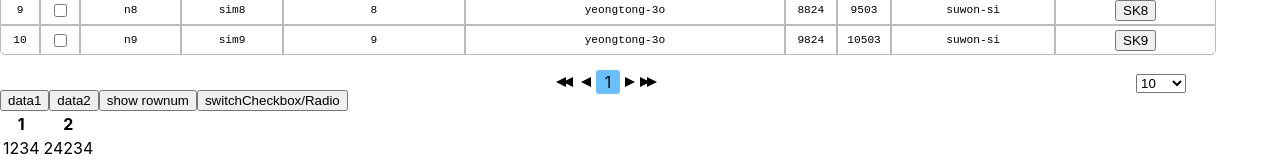
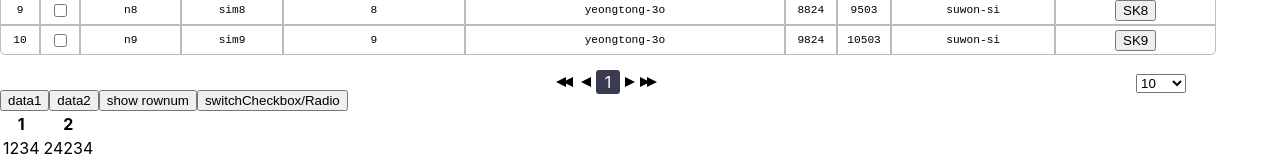
Before and after one commit to jaekyu-sim/hummingbird-component, a React (Create React App) app: page / in a window 1280 px wide. Shown: the part 481-641 px from the top of the page. Built offline with nearby package versions, Linux system fonts and the light colour scheme.

Commit message:
오류 수정 | css 외부로 적용 안되도록 수정#5

```diff
--- a/package.json
+++ b/package.json
@@ -1,6 +1,6 @@
 {
   "name": "hummingbird-component",
-  "version": "1.0.21",
+  "version": "1.0.22",
   "main": "dist/index.js",
   "private": false,
   "files": [ "dist", "README.md" ],
--- a/src/components/HummingTable/HummingTable.css
+++ b/src/components/HummingTable/HummingTable.css
@@ -178,8 +178,9 @@
 }
 
 #hummingbird .paginationNum.selected {
-  background-color: #6ac0fd;
-  border: 2px solid #6ac0fd;
+  background-color: #3A3B50;
+  border: 2px solid #3A3B50;
+  color: white;
   border-radius: 3px;
   margin: 5px;
   cursor: pointer;
```
Also changed, not shown: 2 other files (tests, documents, lock files or other folders).
